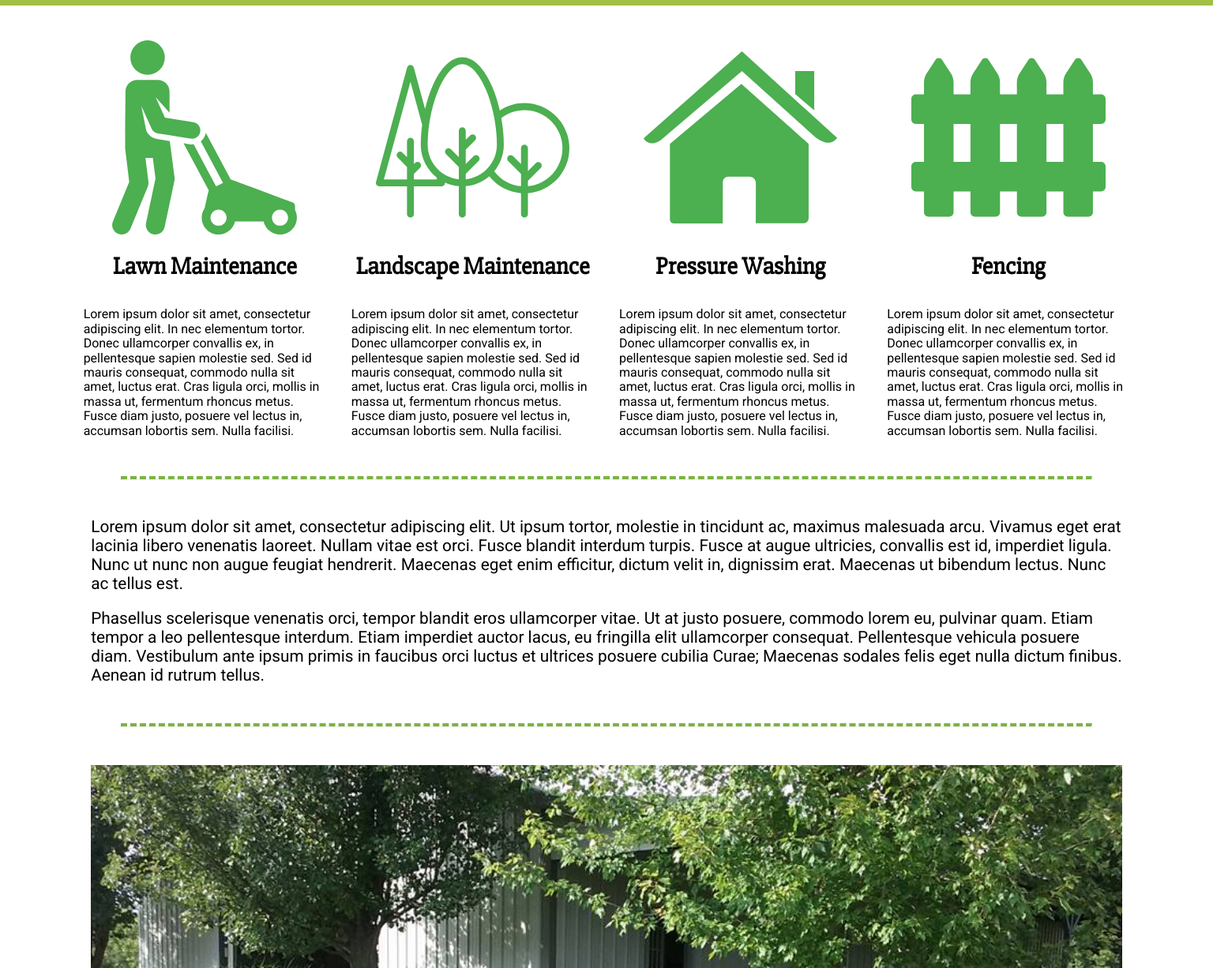
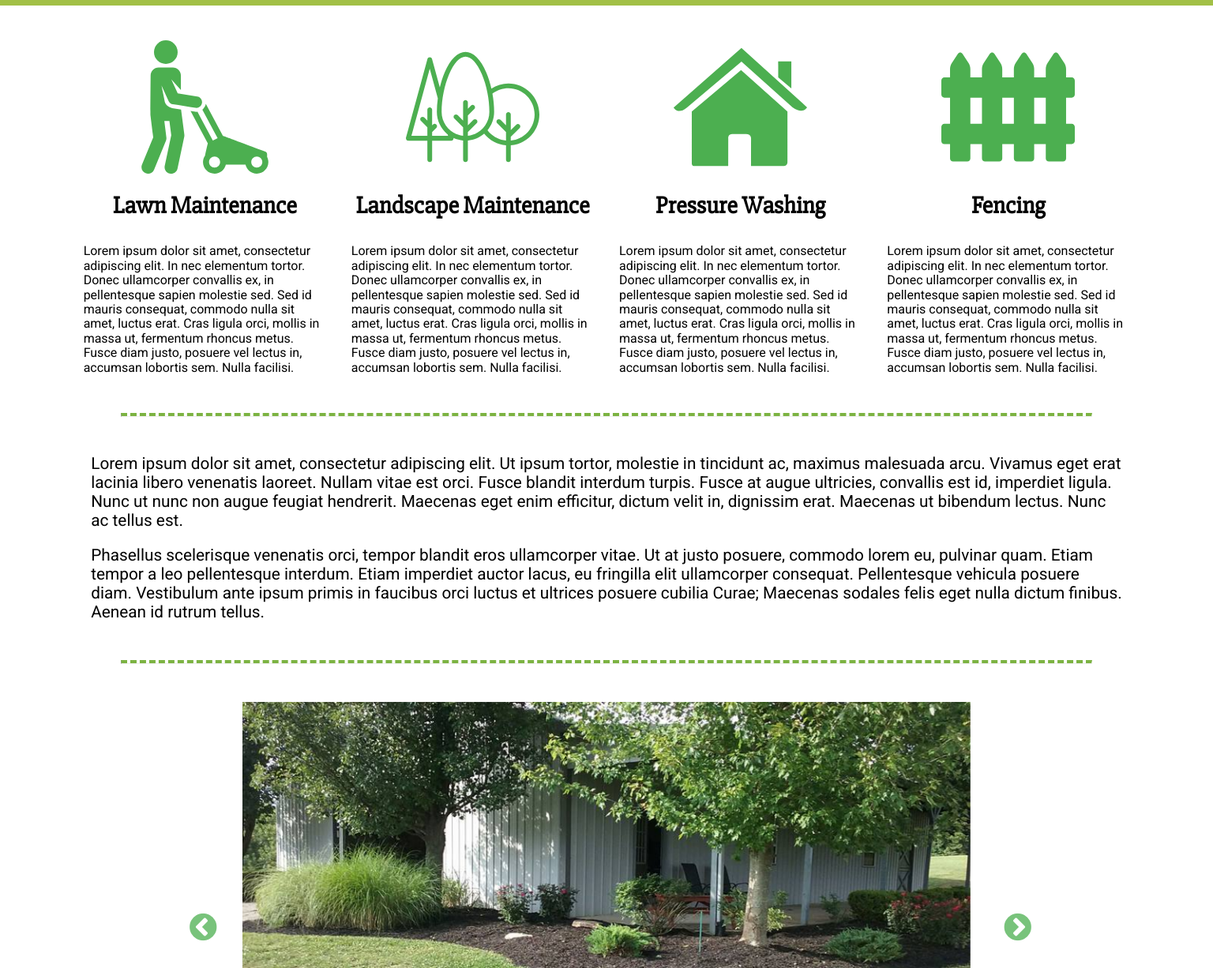
Before and after one commit to kjstanfield/Barnes-Lawn-and-Landscaping, a plain HTML site: page index.html in a window 1536 px wide. Shown: the part 594-1820 px from the top of the page at 79% size. Drawn offline with nearby package versions, Linux system fonts and the light colour scheme; some packages are replaced by stand-ins of ours.

Commit message:
Corrected media queries for desktop PC

```diff
--- a/css/media.css
+++ b/css/media.css
@@ -136,6 +136,33 @@
         .service {
             height: 35rem;
         }
+
+        /*----- Gallery ----- */
+
+        .gallerybox{
+            width: 80%;
+        }
+
+    }
+
+    @media screen and (min-width: 1200px) {
+
+        /*----- Services ----- */
+
+        .service img {
+            width: 55%
+        }
+
+        .service {
+            height: 30rem;
+        }
+
+        /*----- Gallery ----- */
+
+        .gallerybox{
+            width: 75%;
+        }
+
     }
 
     @media screen and (min-width: 1460px) {
@@ -149,7 +176,7 @@
         /*----- Services ----- */
 
         .service {
-            height: 33rem;
+            height: 28rem;
         }
 
         /*----- Contact Box ----- */
@@ -157,4 +184,19 @@
         #contactbox {
             width: 28%;
         }
+
+        /*----- Gallery ----- */
+
+        .gallerybox{
+            width: 60%;
+        }
+
+        .slick-prev {
+            left: -70px;
+        }
+
+        .slick-next {
+            right: -60px;
+        }
+
     }
```
